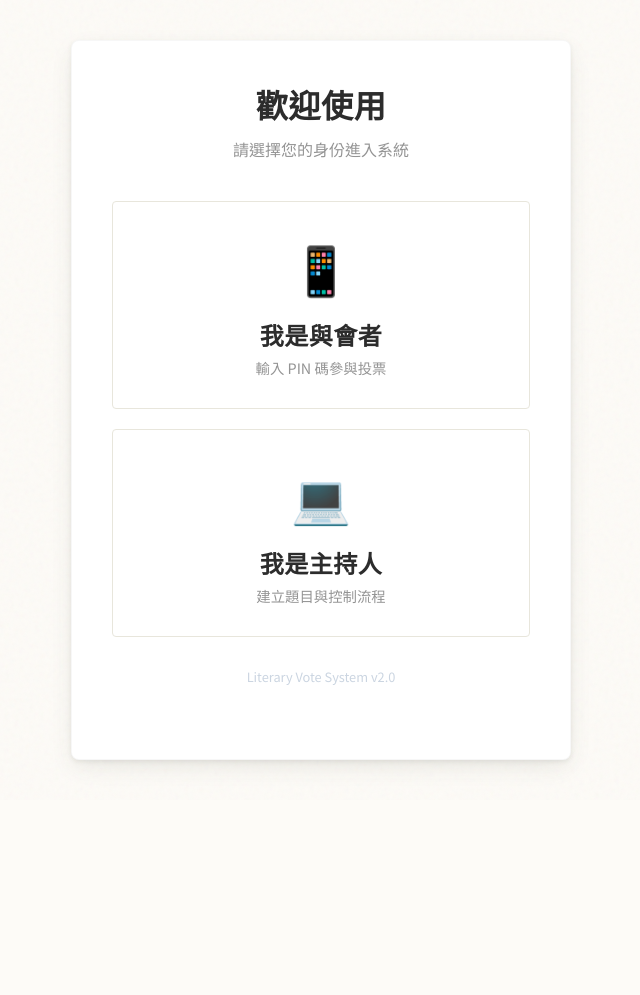
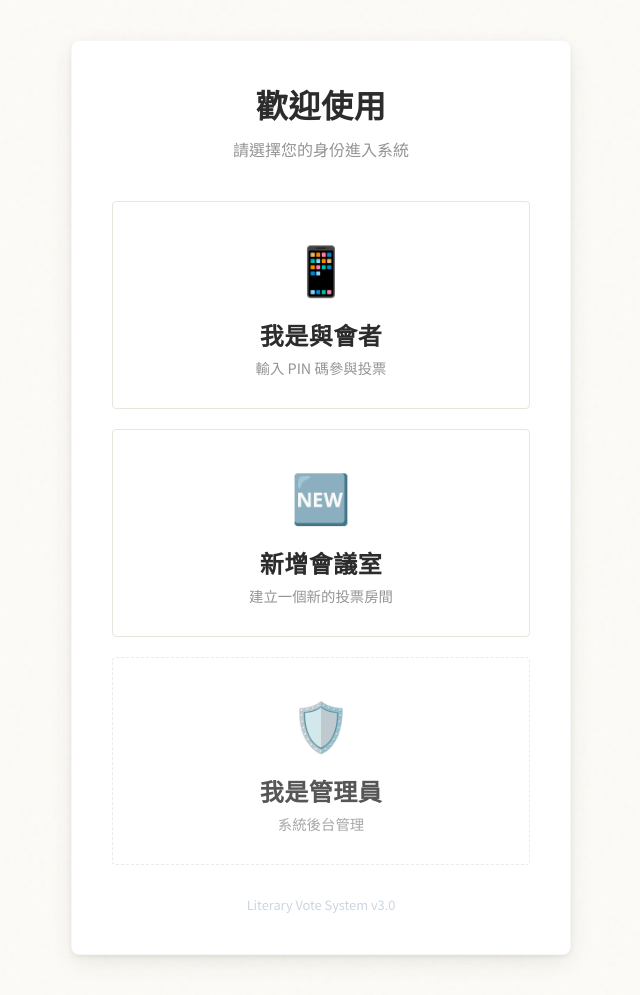
Before and after one commit to aasfg1234/vote-system, a website: page vote-system/public/index.html in a window 1280 px wide. Shown: the whole page, without its empty margins (319-959 px from the left). Before the commit the page ends 800 px from the top, so only its background shows below. Drawn offline with Linux system fonts and the light colour scheme.

Commit message:
Update index.html

```diff
--- a/vote-system/public/index.html
+++ b/vote-system/public/index.html
@@ -21,13 +21,9 @@
         .role-title { font-family: 'Noto Serif TC'; font-size: 1.5rem; font-weight: 600; margin-bottom: 5px; display: block; }
         .role-desc { font-size: 0.9rem; color: var(--text-light); display: block; }
     </style>
-
     <script>
-        // 檢查是否有與會者登入紀錄
         const storedPin = localStorage.getItem('vote_pin');
         const storedName = localStorage.getItem('vote_username');
-
-        // 如果有資料，直接跳轉到與會者頁面 (participant.html)
         if (storedPin && storedName) {
             window.location.href = 'participant.html';
         }
@@ -45,12 +41,18 @@
         </a>
 
         <a href="host.html" class="role-card">
-            <span class="role-icon">💻</span>
-            <span class="role-title">我是主持人</span>
-            <span class="role-desc">建立題目與控制流程</span>
+            <span class="role-icon">🆕</span>
+            <span class="role-title">新增會議室</span>
+            <span class="role-desc">建立一個新的投票房間</span>
         </a>
 
-        <p style="font-size: 0.8rem; color: #cbd5e1; margin-top: 30px;">Literary Vote System v2.0</p>
+        <a href="admin.html" class="role-card" style="border-style: dashed; opacity: 0.8;">
+            <span class="role-icon">🛡️</span>
+            <span class="role-title">我是管理員</span>
+            <span class="role-desc">系統後台管理</span>
+        </a>
+
+        <p style="font-size: 0.8rem; color: #cbd5e1; margin-top: 30px;">Literary Vote System v3.0</p>
     </div>
 </body>
 </html>
```
